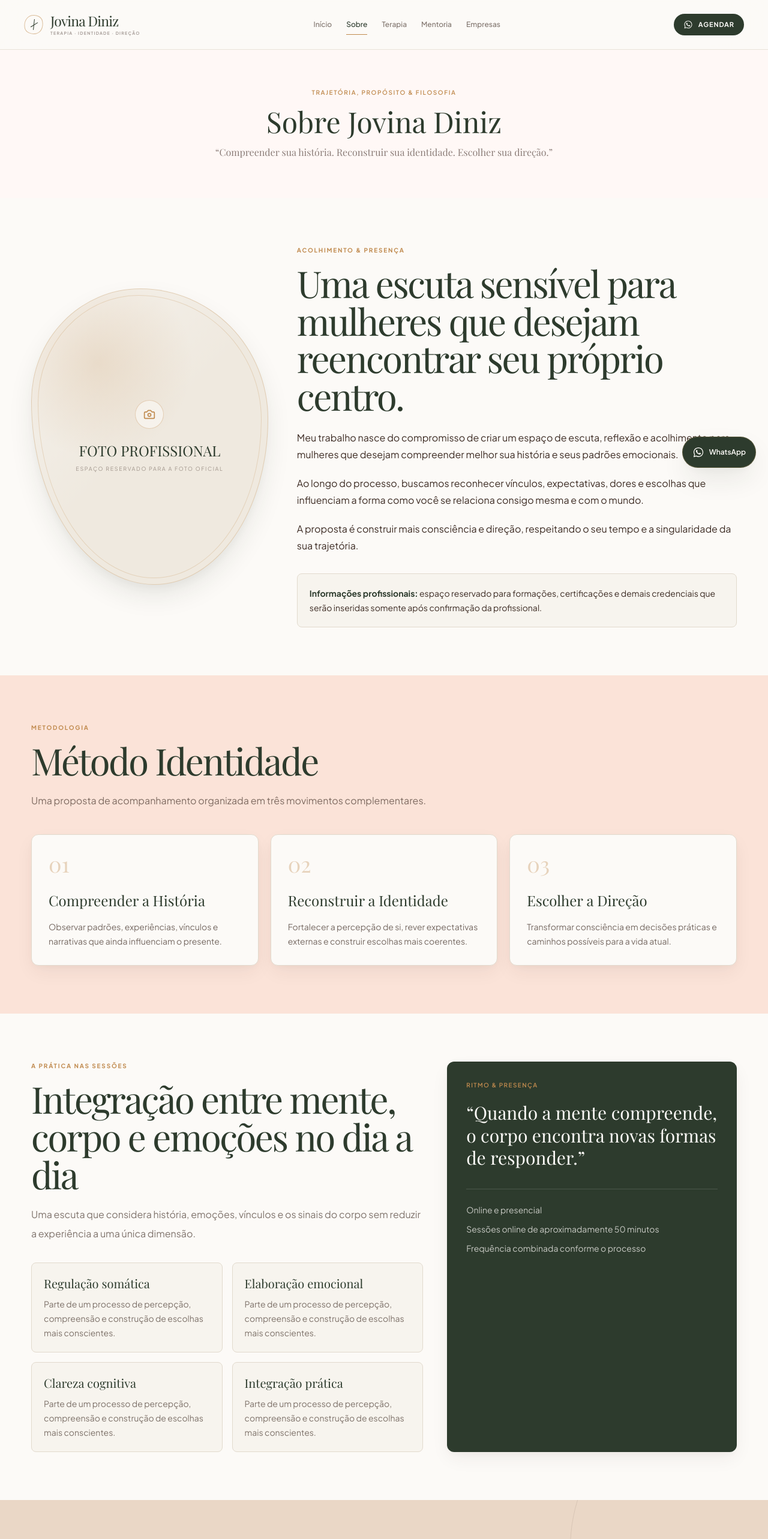
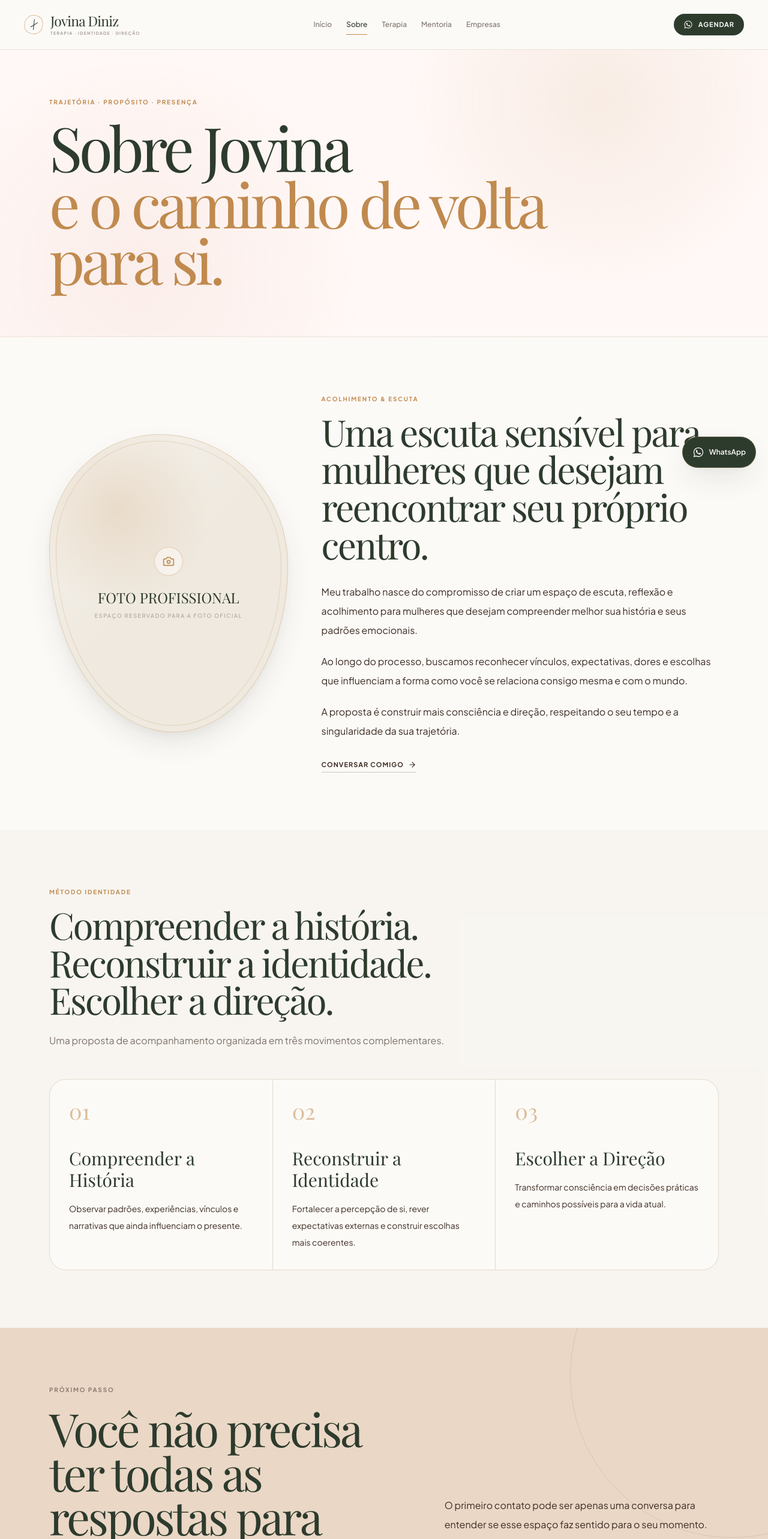
Before and after one commit to johnathafelype21/sitepsicologajovina, a React (Vite) app: page /sobre in a window 1280 px wide. Shown: the top 2566 px of the page at 60% size. Built offline with nearby package versions, Linux system fonts and the light colour scheme; a web font is replaced by a local one.

Commit message:
design: extend editorial identity across site

```diff
--- a/src/pages/AboutPage.tsx
+++ b/src/pages/AboutPage.tsx
@@ -1,3 +1,5 @@
+import { ArrowRight } from 'lucide-react';
+import { Link } from 'react-router-dom';
 import CTASection from '../components/CTASection';
 import PhotoPlaceholder from '../components/PhotoPlaceholder';
 import SectionHeading from '../components/SectionHeading';
@@ -13,74 +15,45 @@ export default function AboutPage({ className = '' }: Readonly<AboutPageProps>)
 
   return (
     <main className={className}>
-      <section className="bg-canvas-soft py-16 text-center dark:bg-dark-canvas">
-        <div className="mx-auto max-w-4xl px-5">
-          <p className="text-[10px] font-semibold uppercase tracking-[0.16em] text-caramel">TRAJETÓRIA, PROPÓSITO & FILOSOFIA</p>
-          <h1 className="mt-4 font-display text-5xl text-olive dark:text-dark-text">Sobre Jovina Diniz</h1>
-          <p className="mt-4 font-display italic text-umber/60 dark:text-dark-muted">“{siteData.brand.phrase}”</p>
+      <section className="hero-shell border-b border-line/70 py-20">
+        <div className="mx-auto max-w-[1180px] px-5 lg:px-8">
+          <p className="eyebrow">TRAJETÓRIA · PROPÓSITO · PRESENÇA</p>
+          <h1 className="mt-5 max-w-4xl font-display text-[clamp(3.5rem,8vw,7rem)] leading-[.92] tracking-[-0.055em] text-olive">
+            Sobre Jovina
+            <span className="block italic text-caramel">e o caminho de volta para si.</span>
+          </h1>
         </div>
       </section>
 
-      <section className="bg-canvas py-20 dark:bg-dark-canvas">
-        <div className="mx-auto grid max-w-[1240px] items-center gap-12 px-5 lg:grid-cols-[.7fr_1.3fr] lg:px-8">
+      <section className="bg-canvas py-24">
+        <div className="mx-auto grid max-w-[1180px] items-center gap-14 px-5 lg:grid-cols-[.75fr_1.25fr] lg:px-8">
           <div className="reveal"><PhotoPlaceholder /></div>
           <div className="reveal">
-            <SectionHeading overline="ACOLHIMENTO & PRESENÇA" title={siteData.about.title} />
-            <div className="mt-6 space-y-5">
-              {siteData.about.body.map((p) => <p key={p} className="text-base leading-7 text-umber/72 dark:text-dark-muted">{p}</p>)}
+            <SectionHeading overline="ACOLHIMENTO & ESCUTA" title={siteData.about.title} />
+            <div className="mt-8 space-y-5">
+              {siteData.about.body.map((p) => <p key={p} className="max-w-2xl text-base leading-8 text-umber/68">{p}</p>)}
             </div>
-            <div className="mt-8 rounded-lg border border-line bg-surface p-5 dark:border-white/10 dark:bg-dark-surface">
-              <p className="text-sm leading-6 text-umber/72 dark:text-dark-muted">
-                <strong className="text-olive dark:text-dark-text">Informações profissionais:</strong> espaço reservado para formações, certificações e demais credenciais que serão inseridas somente após confirmação da profissional.
-              </p>
-            </div>
+            <Link to="/contato" className="text-link mt-8">Conversar comigo <ArrowRight size={14} /></Link>
           </div>
         </div>
       </section>
 
-      <section className="bg-[#FBE3D8] py-20 dark:bg-dark-surface">
-        <div className="mx-auto max-w-[1240px] px-5 lg:px-8">
-          <SectionHeading overline="METODOLOGIA" title={siteData.method.title} text={siteData.method.intro} />
-          <div className="mt-10 grid gap-5 md:grid-cols-3">
+      <section className="bg-surface/70 py-24">
+        <div className="mx-auto max-w-[1180px] px-5 lg:px-8">
+          <SectionHeading overline="MÉTODO IDENTIDADE" title="Compreender a história. Reconstruir a identidade. Escolher a direção." text={siteData.method.intro} />
+          <div className="mt-12 grid gap-px overflow-hidden rounded-[1.75rem] border border-line bg-line md:grid-cols-3">
             {siteData.method.steps.map((step) => (
-              <article key={step.number} className="reveal rounded-xl border border-line bg-canvas p-7 shadow-soft dark:border-white/10 dark:bg-dark-canvas">
-                <span className="font-display text-4xl text-caramel/35">{step.number}</span>
-                <h3 className="mt-6 font-display text-2xl text-olive dark:text-dark-text">{step.title}</h3>
-                <p className="mt-4 text-sm leading-6 text-umber/70 dark:text-dark-muted">{step.text}</p>
+              <article key={step.number} className="reveal min-h-[300px] bg-canvas p-8">
+                <span className="font-display text-4xl italic text-caramel/55">{step.number}</span>
+                <h3 className="mt-10 font-display text-3xl text-olive">{step.title}</h3>
+                <p className="mt-4 text-sm leading-7 text-umber/62">{step.text}</p>
               </article>
             ))}
           </div>
         </div>
       </section>
 
-      <section className="bg-canvas py-20 dark:bg-dark-canvas">
-        <div className="mx-auto max-w-[1240px] px-5 lg:px-8">
-          <div className="grid gap-10 lg:grid-cols-[1.15fr_.85fr]">
-            <div className="reveal">
-              <SectionHeading overline="A PRÁTICA NAS SESSÕES" title="Integração entre mente, corpo e emoções no dia a dia" text="Uma escuta que considera história, emoções, vínculos e os sinais do corpo sem reduzir a experiência a uma única dimensão." />
-              <div className="mt-8 grid gap-4 sm:grid-cols-2">
-                {['Regulação somática', 'Elaboração emocional', 'Clareza cognitiva', 'Integração prática'].map((item) => (
-                  <div key={item} className="rounded-lg border border-line bg-surface p-5 dark:border-white/10 dark:bg-dark-surface">
-                    <h3 className="font-display text-xl text-olive dark:text-dark-text">{item}</h3>
-                    <p className="mt-2 text-sm leading-6 text-umber/65 dark:text-dark-muted">Parte de um processo de percepção, compreensão e construção de escolhas mais conscientes.</p>
-                  </div>
-                ))}
-              </div>
-            </div>
-            <aside className="reveal rounded-xl bg-olive p-8 text-canvas shadow-soft dark:bg-dark-surface">
-              <p className="text-[10px] font-semibold uppercase tracking-[0.14em] text-caramel">RITMO & PRESENÇA</p>
-              <blockquote className="mt-5 font-display text-3xl italic leading-tight">“Quando a mente compreende, o corpo encontra novas formas de responder.”</blockquote>
-              <div className="mt-8 space-y-3 border-t border-white/15 pt-6 text-sm text-canvas/75">
-                <p>Online e presencial</p>
-                <p>Sessões online de aproximadamente 50 minutos</p>
-                <p>Frequência combinada conforme o processo</p>
-              </div>
-            </aside>
-          </div>
-        </div>
-      </section>
-
-      <CTASection title="Deseja iniciar sua jornada de retorno a si mesma?" text="Entre em contato para entender o formato de acompanhamento que melhor conversa com o seu momento atual." />
+      <CTASection title="Você não precisa ter todas as respostas para começar." text="O primeiro contato pode ser apenas uma conversa para entender se esse espaço faz sentido para o seu momento." />
     </main>
   );
 }
```
